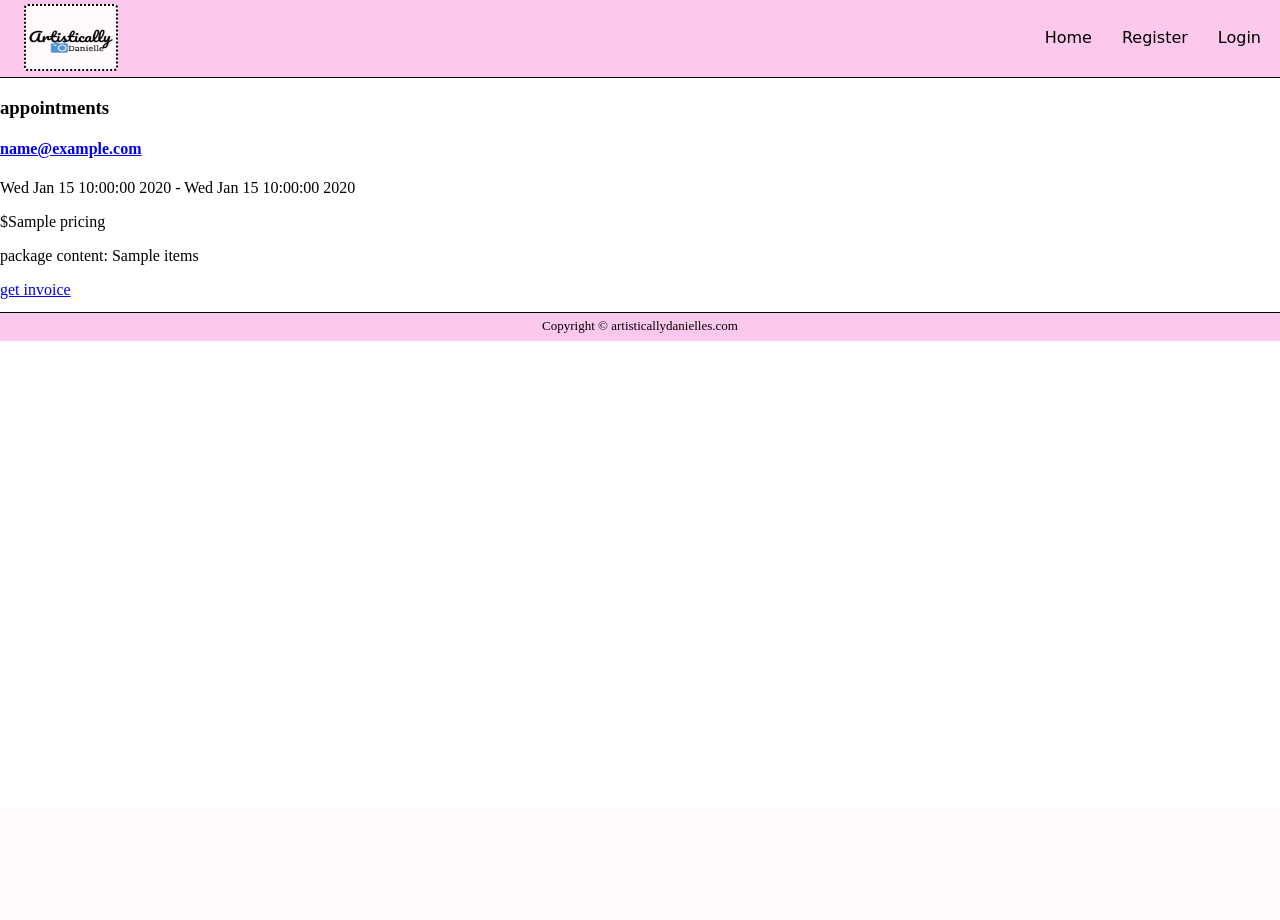
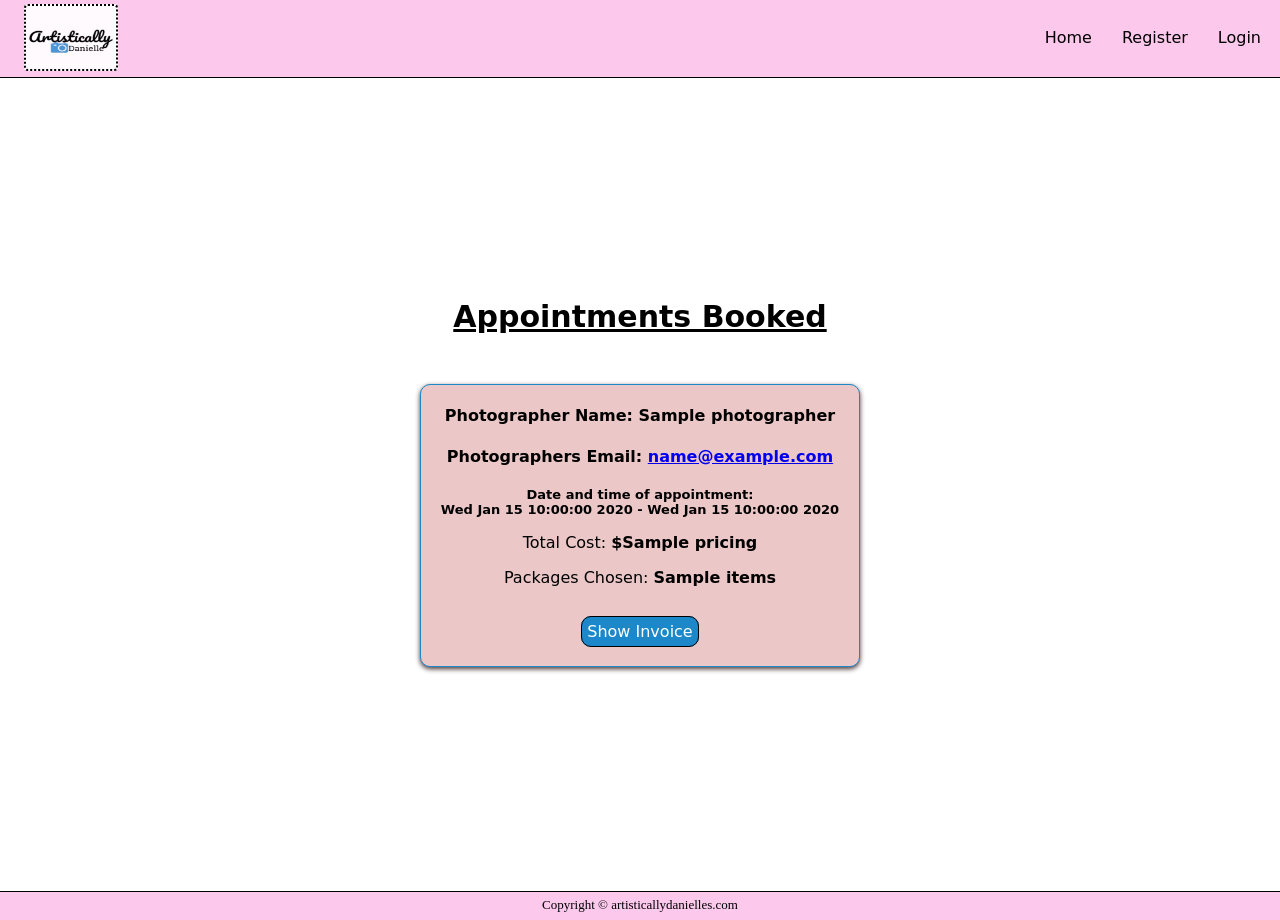
Before and after one commit to dhyxy/cpsc_471_project, a Flask app: template server/templates/appt.html.jinja in a window 1280 px wide. Before the commit the page ends 341 px from the top, so only its background shows below. Run offline with Flask 2, Linux system fonts and the light colour scheme; the template is opened without the code that fills it: most values are stand-ins (such as "Sample title", 1, 10 or a date in 2020).

Commit message:
completeeee
siduidddidi

```diff
--- a/server/db.py
+++ b/server/db.py
@@ -43,7 +43,7 @@ def init_db():
     cursor.execute("INSERT INTO user(email, password, name, phone_number, type) VALUES ('photo@email.com', 'password', 'photo1', '123', 'photographer');")
     cursor.execute("INSERT INTO album(name, type, release_type, photographer_email) VALUES ('alb1', 'photos', 'idk', 'photo@email.com');")
     cursor.execute("INSERT INTO photo(pathname, album_name) VALUES ('/test/img.png', 'alb1');")
-    cursor.execute("INSERT INTO package(pricing, items, photographer_email) VALUES (120, '1,2,3', 'photo@email.com');")
+    cursor.execute("INSERT INTO package(pricing, items, photographer_email) VALUES (120, '1,2,3', 'photo@email.com'), (50, '4', 'photo@email.com');")
     cursor.execute("INSERT INTO user(email, password, name, phone_number, type) VALUES ('client@email.com', 'password', 'client', '123', 'client');")
     cursor.close()
     db.commit()
--- a/server/static/main.css
+++ b/server/static/main.css
@@ -1,7 +1,5 @@
 body {
   height: 100vh;
-  background-size: cover;
-  background-repeat: no-repeat;
   margin-top: 0;
   margin-left: 0;
   margin-right: 0;
@@ -175,3 +173,51 @@ input::placeholder {
   font-family: "Pacifico", cursive;
   text-decoration: none;
 }
+
+.appointments-list {
+  font-family: "Pacifico", cursive;
+  display: flex;
+  flex-direction: column;
+  justify-content: center;
+  align-items: center;
+  text-align: center;
+  min-height: 100vh;
+}
+
+.available-time {
+  display: inline;
+  margin-left: 5px;
+  color: darkred;
+}
+
+.available-time input[type="radio"] {
+  width: 10px;
+}
+
+.appointment-container {
+  display: inline-block;
+  border: 1px solid #1c87c9;
+  border-radius: 10px;
+  padding-bottom: 25px;
+  padding-left: 20px;
+  padding-right: 20px;
+  margin: 20px;
+  box-shadow: 0 2px 5px #4b3535;
+  background: #ecc7c7;
+}
+
+.invoiceEdit {
+  font-family: "Pacifico", cursive;
+  text-align: center;
+  border: 1px solid #1c87c9;
+  border-radius: 10px;
+  padding: 20px;
+  padding-bottom: 40px;
+  margin: 20px;
+  box-shadow: 0 2px 5px #4b3535;
+  background: #ecc7c7;
+}
+.invoiceHead span {
+  background-color: white;
+  border-radius: 10px;
+}
--- a/server/templates/appt.html.jinja
+++ b/server/templates/appt.html.jinja
@@ -5,18 +5,20 @@
 
 {% block content %}
 <div class="appointments-list">
-    <h3>appointments</h3>
+    <h3 style="font-size:30px;text-decoration:underline">Appointments Booked</h3>
     {% for appointment in appointments %}
         <div class="appointment-container">
             {% if is_photographer %}
-                <h4>{{ appointment['client_email'] }}</h4>
+                <h4>Clients Email: {{ appointment['client_email'] }}</h4>
             {% else %}
-                <h4><a href="{{ url_for('core.photographer', email=appointment['photographer_email']) }}">{{ appointment['photographer_email'] }}</a></h4>
+                <h4>Photographer Name: {{photographer.name}}</h4>
+                <h4>Photographers Email: <a href="{{ url_for('core.photographer', email=appointment['photographer_email']) }}">{{ appointment['photographer_email'] }}</a></h4>
             {% endif %}
-            <p>{{ appointment['start_time'].strftime("%c") }} - {{ appointment['end_time'].strftime("%c")}}</p>
-            <p>${{ appointment['pricing']}}</p>
-            <p>package content: {{ appointment['items'] }}</p>
-            <a href="{{ url_for('core.invoice', appointment_id=appointment.id) }}">get invoice</a>
+            <p style="font-size:13px"><b>Date and time of appointment:<br>{{ appointment['start_time'].strftime("%c") }} - {{ appointment['end_time'].strftime("%c")}}</b></p>
+            <p>Total Cost: <b>${{ appointment['pricing']}}</b></p>
+            <p>Packages Chosen: <b>{{ appointment['items'] }}</b></p>
+            <br>
+            <a style="padding:5px; text-decoration:none" class = "subButton" href="{{ url_for('core.invoice', appointment_id=appointment.id) }}">Show Invoice</a>
         </div>
     {% endfor %}
 </div>
--- a/server/templates/register.html.jinja
+++ b/server/templates/register.html.jinja
@@ -28,10 +28,12 @@
             <label style="float:left; padding-left:20px" for="phone_number">Phone Number: &nbsp;&nbsp;&nbsp;&nbsp;</label>
             <input style="width:71%; float: left" size="20" maxlength="20" type="text" name="phone_number" id="phone_number" required>
             <br>
+            <!--
             <br>
             <br>
             <label style="float:left; padding-left:20px"for="user_type">Select User Type:</label>
             <div style="display:flex; width:35%;">
+
                     {% for user_type_option in USER_TYPES %}
                         {% if user_type_option == "photographer"%}
                          <span style="padding-left:50%"></span>
@@ -47,6 +49,7 @@
                         <br>
                     {% endfor %}
             </div>
+            -->
             <br>
             <br>
             <div class="subButtonPos">
```
Also changed, not shown: server/templates/book.html.jinja (+9 -5 lines), server/templates/invoice.html.jinja (+10 -5 lines).
